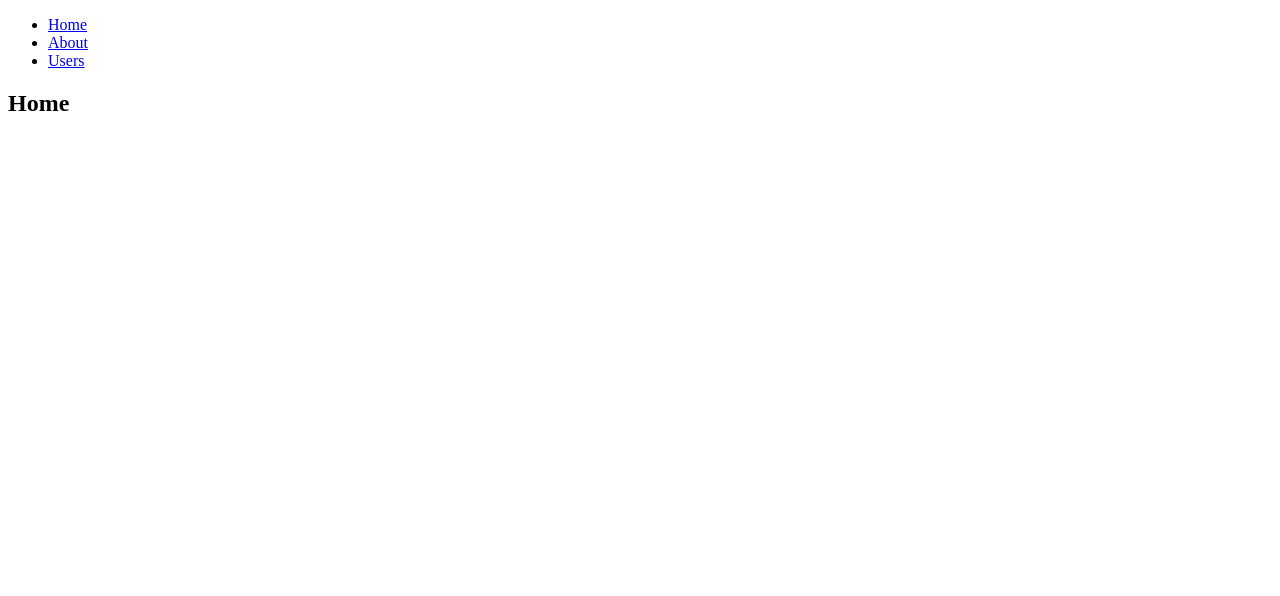
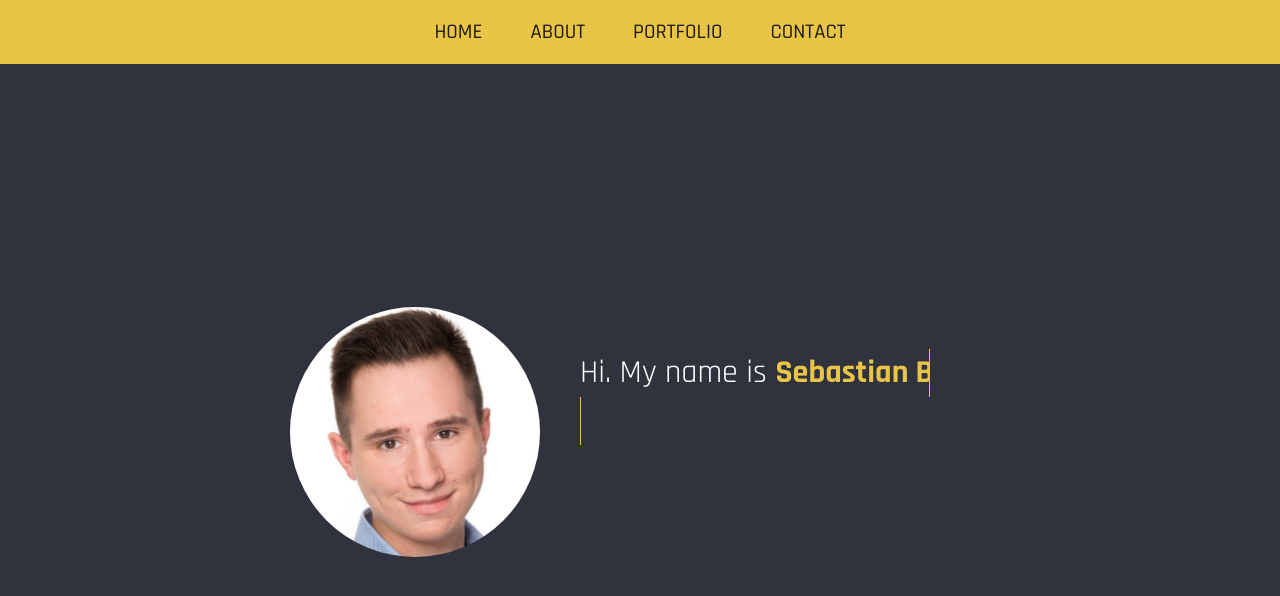
Before and after one commit to sebastianbiehl/portfolio, a React app: page / in a window 1280 px wide. Shown: the top 596 px of the page. Built offline with nearby package versions, Linux system fonts and the light colour scheme.

Commit message:
add Home Page no-responsive

```diff
--- a/public/index.html
+++ b/public/index.html
@@ -3,6 +3,7 @@
 <head>
    <meta charset="UTF-8">
    <link rel="stylesheet" href="https://fonts.googleapis.com/css?family=Roboto:300,400,500,700&display=swap" />
+   <link href="https://fonts.googleapis.com/css2?family=Cutive+Mono&family=Rajdhani:wght@300;400;500;600;700&display=swap" rel="stylesheet">
    <link rel="stylesheet" href="https://fonts.googleapis.com/icon?family=Material+Icons" />
    <title>Sebastian Biehl Portfolio</title>
 </head>
--- a/src/App.js
+++ b/src/App.js
@@ -1,55 +1,60 @@
 import React from "react";
+import { BrowserRouter as Router, Switch, Route, Link } from "react-router-dom";
+
 import {
-  BrowserRouter as Router,
-  Switch,
-  Route,
-  Link
-} from "react-router-dom";
+  createMuiTheme,
+  makeStyles,
+  ThemeProvider,
+} from "@material-ui/core/styles";
+
+import Home from "./screens/Home";
+import Navbar from "./components/Navbar";
+
+const theme = createMuiTheme({
+  palette: {
+    primary: {
+      main: "#E8C547",
+    },
+    secondary: {
+      main: "#30323D",
+    },
+  },
+  typography: {
+    fontFamily: ["Rajdhani", "sans-serif"],
+  },
+});
+
+const useStyles = makeStyles((theme) => ({
+  wrapper: {
+    display: 'flex',
+    flex: 1,
+    flexDirection: 'column',
+    width: '100vw',
+    height: '100vh',
+  },
+  body: {
+    backgroundColor: '#30323D',
+    color: 'white',
+    flex: 1,
+  },
+}));
 
 export default function App() {
+  const classes = useStyles();
   return (
+    <ThemeProvider theme={theme}>
+      <div className={classes.wrapper}>
+        <Navbar />
+        <div color="primary" className={classes.body}>
           <Router>
-      <div>
-        <nav>
-          <ul>
-            <li>
-              <Link to="/">Home</Link>
-            </li>
-            <li>
-              <Link to="/about">About</Link>
-            </li>
-            <li>
-              <Link to="/users">Users</Link>
-            </li>
-          </ul>
-        </nav>
-
-        {/* A <Switch> looks through its children <Route>s and
-            renders the first one that matches the current URL. */}
             <Switch>
-          <Route path="/about">
-            <About />
-          </Route>
-          <Route path="/users">
-            <Users />
-          </Route>
               <Route path="/">
                 <Home />
               </Route>
             </Switch>
+          </Router>
         </div>
-    </Router>
+      </div>
+    </ThemeProvider>
   );
-
-  function Home() {
-    return <h2>Home</h2>;
 }
-
-  function About() {
-    return <h2>About</h2>;
-  }
-
-  function Users() {
-    return <h2>Users</h2>;
-  }
-}
--- /dev/null
+++ b/src/components/Navbar/index.js
@@ -0,0 +1,50 @@
+import React from 'react';
+import { makeStyles } from '@material-ui/core/styles';
+import AppBar from '@material-ui/core/AppBar';
+import Toolbar from '@material-ui/core/Toolbar';
+import Typography from '@material-ui/core/Typography';
+import Button from '@material-ui/core/Button';
+import IconButton from '@material-ui/core/IconButton';
+import MenuIcon from '@material-ui/icons/Menu';
+
+const useStyles = makeStyles((theme) => ({
+    root: {
+    },
+    menuButton: {
+      marginRight: theme.spacing(2),
+    },
+    nav: {
+        display: 'flex',
+        flex: 1,
+        justifyContent: 'center',
+    },
+    navItem: {
+        fontSize: '1.3rem',
+        marginLeft: theme.spacing(2),
+        marginRight: theme.spacing(2),
+    }
+  }));
+
+const Navbar = () => {
+    const classes = useStyles();
+
+    return (
+        <div className={classes.root}>
+            <AppBar position="static">
+                <Toolbar>
+                {/* <IconButton edge="start" className={classes.menuButton} color="inherit" aria-label="menu">
+                    <MenuIcon />
+                </IconButton> */}
+                <div className={classes.nav}>
+                    <Button color="inherit" className={classes.navItem}>HOME</Button>
+                    <Button color="inherit" className={classes.navItem}>ABOUT</Button>
+                    <Button color="inherit" className={classes.navItem}>PORTFOLIO</Button>
+                    <Button color="inherit" className={classes.navItem}>CONTACT</Button>
+                </div>
+                </Toolbar>
+            </AppBar>
+        </div>
+    )
+}
+
+export default Navbar;
--- a/src/index.js
+++ b/src/index.js
@@ -2,4 +2,6 @@ import React from 'react';
 import ReactDOM from 'react-dom';
 import App from "./App";
 
+import 'normalize.css';
+
 ReactDOM.render( <App/>, document.getElementById('root') );
--- /dev/null
+++ b/src/screens/Home/index.js
@@ -0,0 +1,65 @@
+import React from "react";
+
+import { makeStyles } from '@material-ui/core/styles';
+import Typography from '@material-ui/core/Typography';
+import Button from '@material-ui/core/Button';
+import ArrowIcon from '@material-ui/icons/playArrow';
+
+import ProfilePicture from '../../img/profile-picture.jpg';
+import './style.css';
+
+const useStyles = makeStyles((theme) => ({
+    root: {
+        height: '100%',
+        width: '100%',
+        display: 'flex',
+        flex: 1,
+        alignItems: 'center',
+        justifyContent: 'center',
+    },
+    menuButton: {
+      marginRight: theme.spacing(2),
+    },
+    title: {
+        fontSize: '2rem',
+    },
+    text: {
+        display: 'flex',
+        flexDirection: 'column',
+    },
+    name: {
+        color: theme.palette.primary.main,
+        fontWeight: 'bold',
+    },
+    picture: {
+        borderRadius: 500,
+        width: 250,
+        height: 250,
+        marginRight: theme.spacing(5),
+    },
+    button: {
+        marginTop: theme.spacing(3),
+        fontSize: '1.2rem',
+        width: 410,
+    },
+  }));
+
+const Home = () => {
+    const classes = useStyles();
+  return (
+    <div className={classes.root}>
+        <img src={ProfilePicture} alt="Profile Picture" className={classes.picture} />
+        <div className={classes.text}>
+            <Typography className={[classes.title, 'typewriter-effect']} >Hi. My name is <span className={classes.name}>Sebastian Biehl</span>.</Typography>
+            <div>
+            <Typography className={[classes.title, 'typewriter-effect-2']}>I'm a German Web Developer.</Typography>
+
+            </div>
+            <Button color="primary" variant="outlined" className={[classes.button, 'appear']}>View my work <ArrowIcon /></Button>
+        </div>
+
+    </div>
+  )
+};
+
+export default Home;
--- /dev/null
+++ b/src/screens/Home/style.css
@@ -0,0 +1,60 @@
+.typewriter-effect {
+    width: 0;
+    overflow: hidden; /* Ensures the content is not revealed until the animation */
+    border-right: .1rem solid #E8C547; /* The typwriter cursor */
+    white-space: nowrap; /* Keeps the content on a single line */
+    margin: 0 auto; /* Gives that scrolling effect as the typing happens */
+    animation:
+        typing 3.5s steps(40, end),
+      blink-caret 1s step-end infinite;
+    animation-delay: 2s;
+    animation-fill-mode: forwards;
+  }
+
+  .typewriter-effect-2 {
+    width: 0;
+    overflow: hidden; /* Ensures the content is not revealed until the animation */
+    border-right: .1rem solid #E8C547; /* The typwriter cursor */
+    white-space: nowrap; /* Keeps the content on a single line */
+    margin: 0 auto; /* Gives that scrolling effect as the typing happens */
+    animation:
+        typing 3.5s steps(40, end),
+      blink-caret 1s step-end infinite;
+    animation-delay: 7.5s;
+    animation-fill-mode: forwards;
+  }
+
+  .appear {
+      opacity: 0;
+      animation: appear 1s;
+      animation-delay: 12s;
+      animation-fill-mode: forwards;
+  }
+
+  @keyframes appear {
+      from { opacity: 0 }
+      to { opacity: 100 }
+  }
+
+
+  /* The typing effect */
+  @keyframes typing {
+    from { width: 0 }
+    99% { border-right-width: .1rem }
+    to {
+        width: 100%;
+        border-right-width: 0;
+     }
+  }
+
+  /* The typewriter cursor effect */
+  @keyframes blink-caret {
+    from, to { border-color: '#E8C547' }
+    50% { border-color: transparent};
+  }
+
+    /* The typewriter cursor effect */
+    @keyframes blink-caret2 {
+        from, to { border-color: '#E8C547' }
+        50% { border-color: transparent};
+      }
--- a/webpack.config.js
+++ b/webpack.config.js
@@ -1,36 +1,53 @@
-const HtmlWebPackPlugin = require( 'html-webpack-plugin' );
-const path = require( 'path' );
+const HtmlWebPackPlugin = require("html-webpack-plugin");
+const path = require("path");
+
 module.exports = {
   context: __dirname,
-   entry: './src/index.js',
+  entry: "./src/index.js",
   output: {
-      path: path.resolve( __dirname, 'dist' ),
-      filename: 'main.js',
-      publicPath: '/',
+    path: path.resolve(__dirname, "dist"),
+    filename: "main.js",
+    publicPath: "/",
   },
   devServer: {
-      historyApiFallback: true
+    historyApiFallback: true,
   },
   module: {
     rules: [
       {
         test: /\.js$/,
-            use: 'babel-loader',
+        use: "babel-loader",
       },
       {
         test: /\.css$/,
-            use: ['style-loader', 'css-loader'],
+        use: ["style-loader", "css-loader"],
       },
       {
-            test: /\.(png|j?g|svg|gif)?$/,
-            use: 'file-loader'
-         }
-]
+        test: /\.(jpg|png|svg)$/,
+        use: {
+          loader: "url-loader",
+          options: {
+            limit: 25000,
+          },
+        },
+      },
+      {
+        test: /\.s[ac]ss$/,
+        use: [
+          // Creates `style` nodes from JS strings
+          "style-loader",
+          // Translates CSS into CommonJS
+          "css-loader",
+          // Compiles Sass to CSS
+          "sass-loader",
+        ],
+      },
+    ],
   },
   plugins: [
     new HtmlWebPackPlugin({
-         template: path.resolve( __dirname, 'public/index.html' ),
-         filename: 'index.html'
-      })
-   ]
+      template: path.resolve(__dirname, "public/index.html"),
+      filename: "index.html",
+    }),
+  ],
 };
```
Also changed, not shown: package.json (+18 -1 lines), .eslintrc.json (added), src/img/profile-picture.jpg (added), 1 other file (tests, documents, lock files or other folders). Lines whose indentation alone changed are shown as unchanged.
